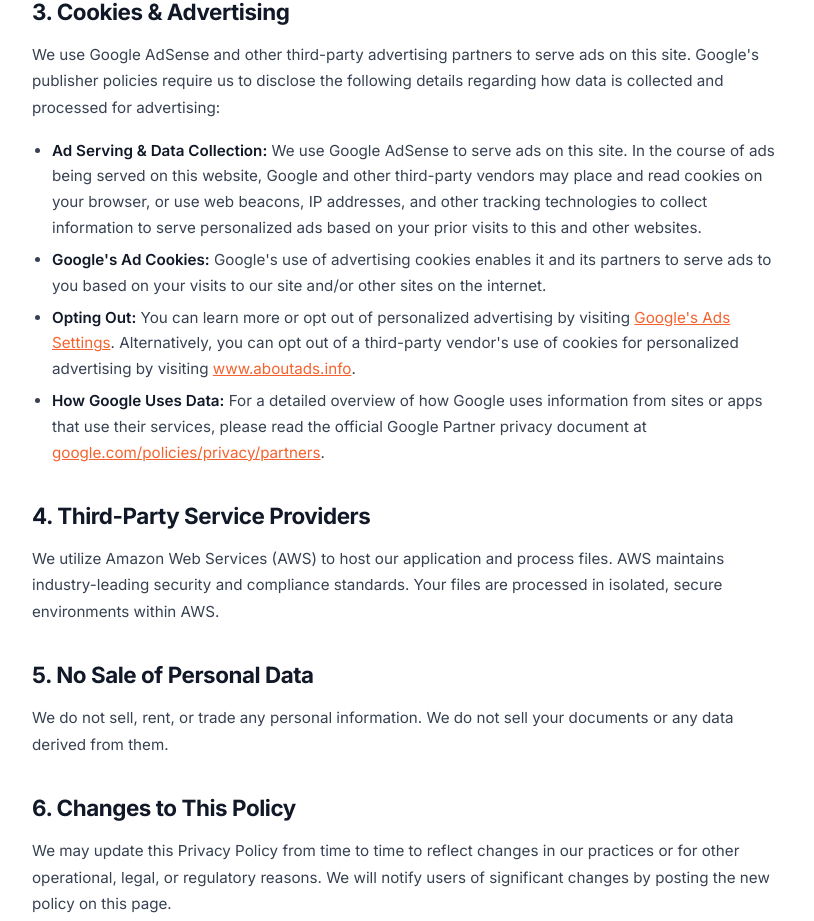
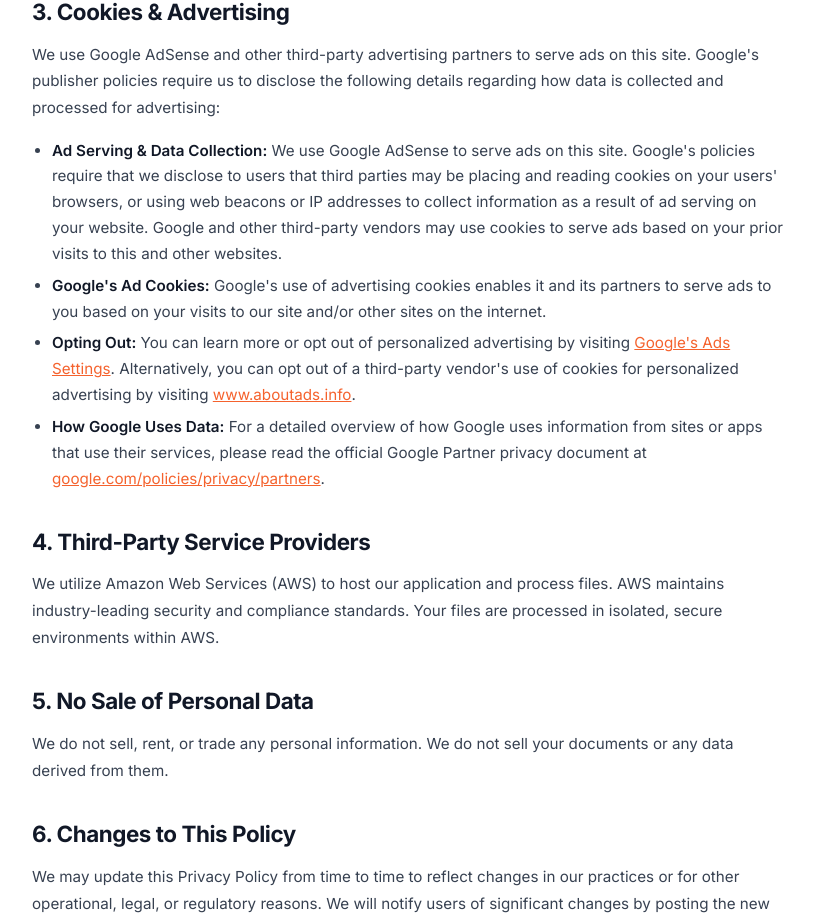
Before and after one commit to UjjwalCodes01/thepdfninja, a Next.js app in the folder frontend/: page /privacy in a window 1280 px wide. Shown: the part 1132-2053 px from the top of the page, without its empty margins (232-1046 px from the left). Built offline with nearby package versions, Linux system fonts and the light colour scheme.

Commit message:
Update privacy policy with verbatim Google Publisher Policy ad disclosure phrasing

```diff
--- a/frontend/app/privacy/page.tsx
+++ b/frontend/app/privacy/page.tsx
@@ -49,7 +49,7 @@
               We use Google AdSense and other third-party advertising partners to serve ads on this site. Google's publisher policies require us to disclose the following details regarding how data is collected and processed for advertising:
             </p>
             <ul>
-              <li><strong>Ad Serving & Data Collection:</strong> We use Google AdSense to serve ads on this site. In the course of ads being served on this website, Google and other third-party vendors may place and read cookies on your browser, or use web beacons, IP addresses, and other tracking technologies to collect information to serve personalized ads based on your prior visits to this and other websites.</li>
+              <li><strong>Ad Serving & Data Collection:</strong> We use Google AdSense to serve ads on this site. Google's policies require that we disclose to users that third parties may be placing and reading cookies on your users' browsers, or using web beacons or IP addresses to collect information as a result of ad serving on your website. Google and other third-party vendors may use cookies to serve ads based on your prior visits to this and other websites.</li>
               <li><strong>Google's Ad Cookies:</strong> Google's use of advertising cookies enables it and its partners to serve ads to you based on your visits to our site and/or other sites on the internet.</li>
               <li><strong>Opting Out:</strong> You can learn more or opt out of personalized advertising by visiting <a href="https://adssettings.google.com" target="_blank" rel="noopener noreferrer" style={{ color: 'var(--orange)' }}>Google's Ads Settings</a>. Alternatively, you can opt out of a third-party vendor's use of cookies for personalized advertising by visiting <a href="https://www.aboutads.info" target="_blank" rel="noopener noreferrer" style={{ color: 'var(--orange)' }}>www.aboutads.info</a>.</li>
               <li><strong>How Google Uses Data:</strong> For a detailed overview of how Google uses information from sites or apps that use their services, please read the official Google Partner privacy document at <a href="https://google.com/policies/privacy/partners" target="_blank" rel="noopener noreferrer" style={{ color: 'var(--orange)' }}>google.com/policies/privacy/partners</a>.</li>
```
